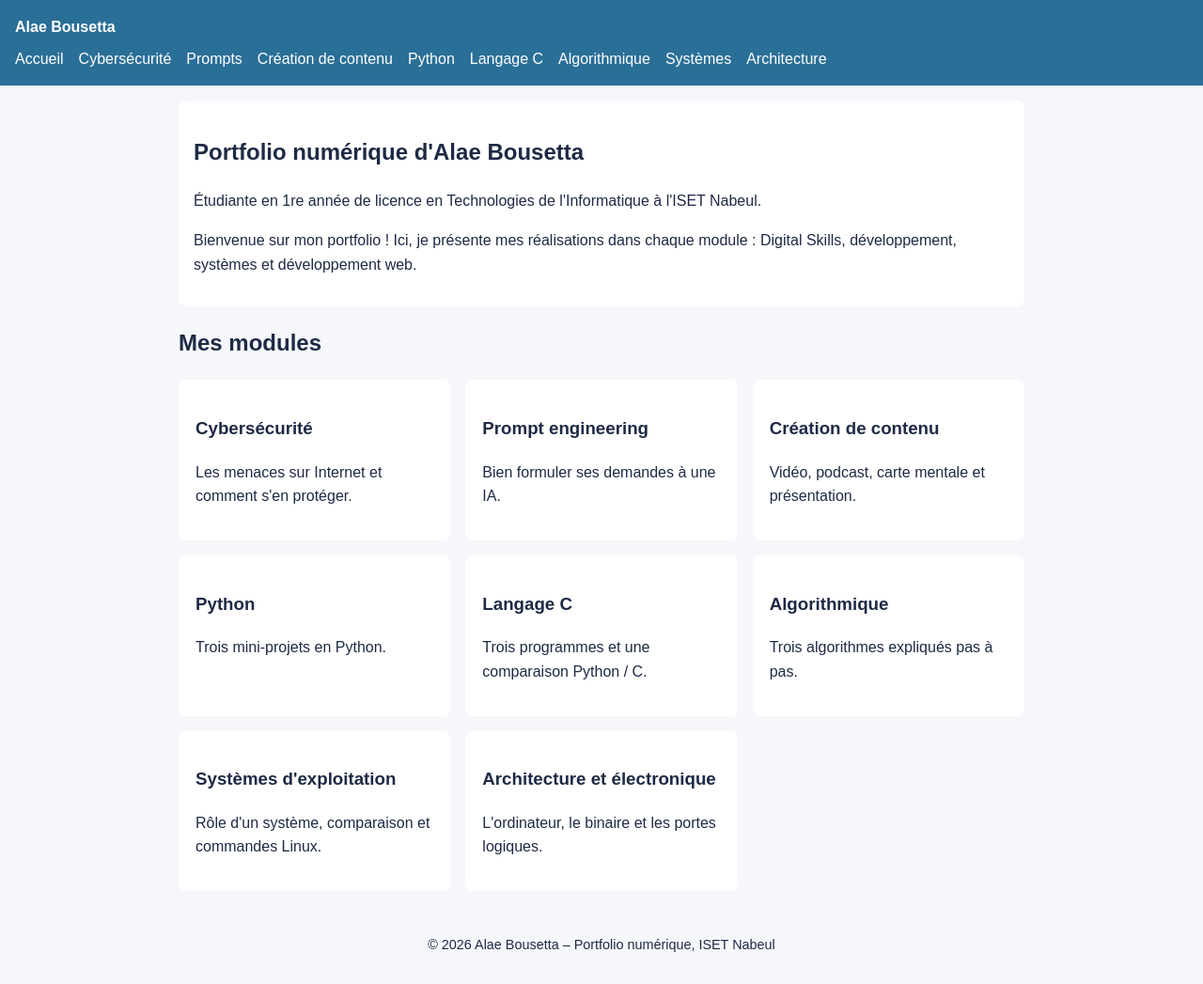
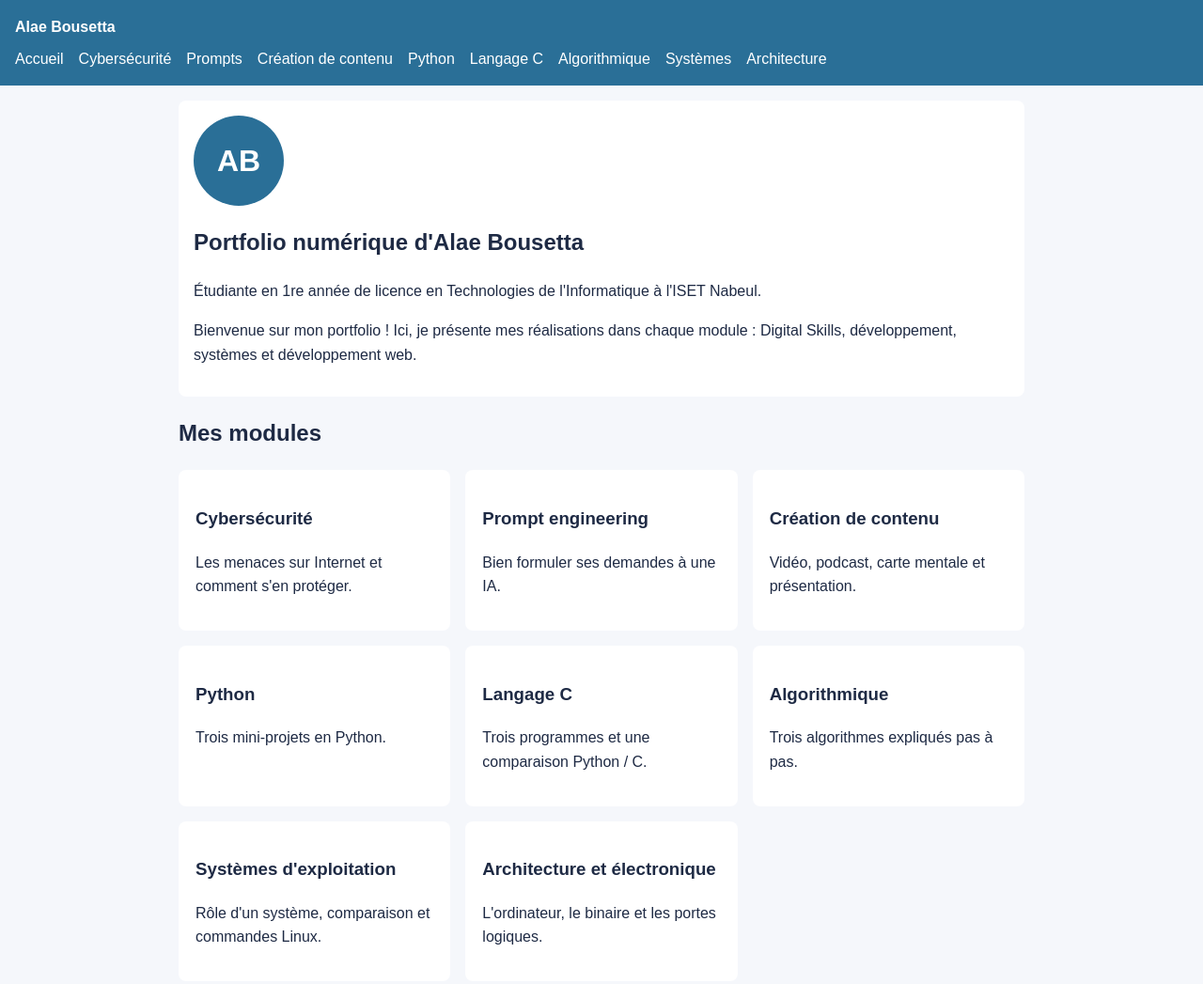
Before and after one commit to alaebousetta/portfolio-numerique, a plain HTML site: page index.html in a window 1280 px wide. Shown: the top 1047 px of the page at 94% size. Drawn offline with Linux system fonts and the light colour scheme.

Commit message:
Add files via upload

```diff
--- a/index.html
+++ b/index.html
@@ -24,6 +24,7 @@
 
   <main>
     <section>
+      <div class="avatar" aria-hidden="true">AB</div>
       <h1>Portfolio numérique d'Alae Bousetta</h1>
       <p>Étudiante en 1re année de licence en Technologies de l'Informatique à l'ISET Nabeul.</p>
       <p>Bienvenue sur mon portfolio ! Ici, je présente mes réalisations dans chaque module : Digital Skills, développement, systèmes et développement web.</p>
```
Also changed, not shown: 1 other file.
